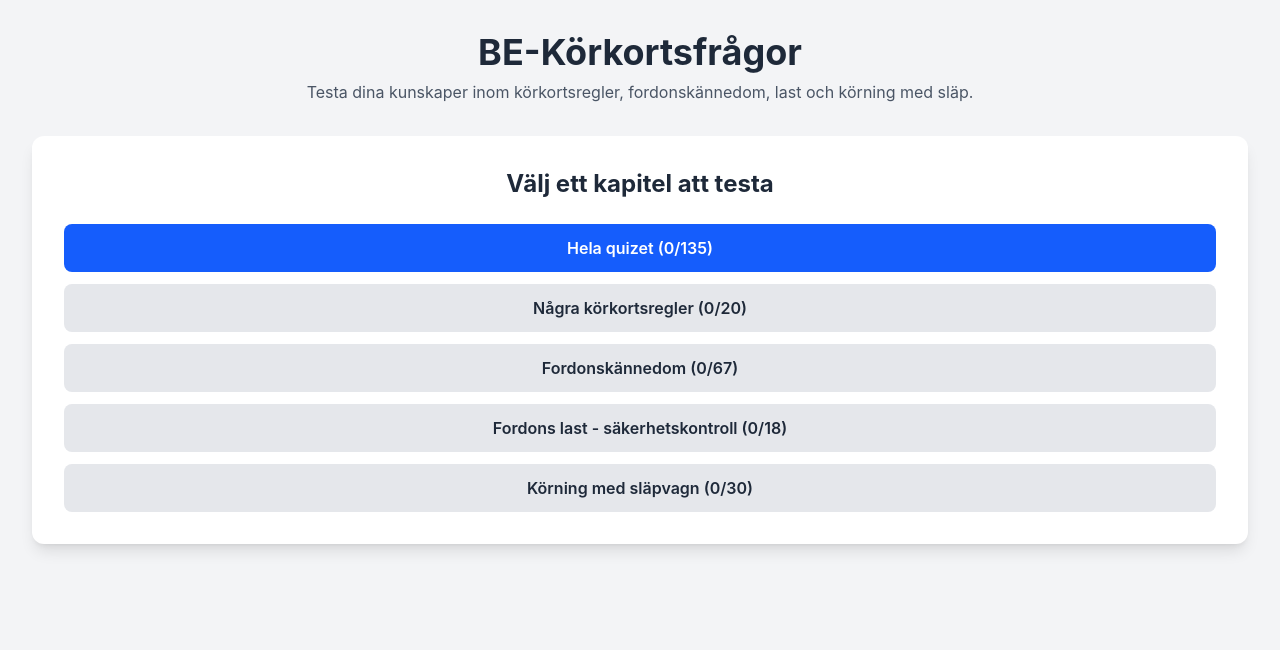
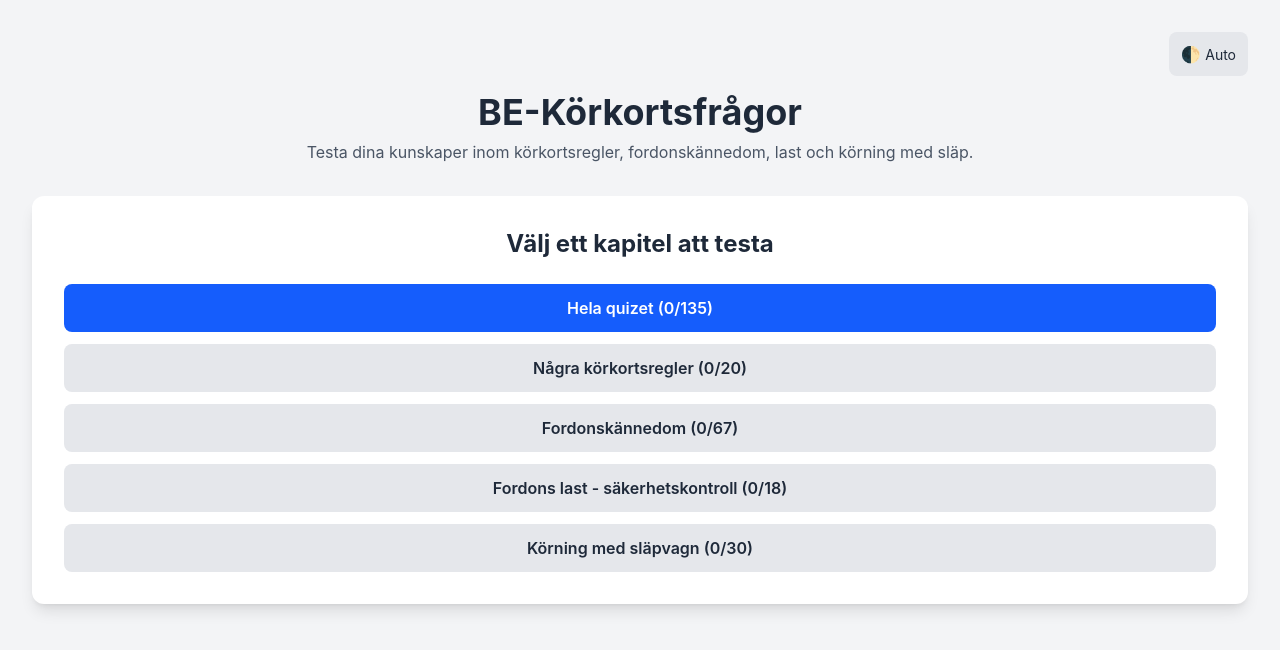
Before and after one commit to acidur1/be-korkort, a React (Vite) app: page / in a window 1280 px wide. Shown: the top 650 px of the page. Built offline with nearby package versions, Linux system fonts and the light colour scheme.

Commit message:
Add dark mode with auto/light/dark cycle and theme toggle

```diff
--- a/src/App.jsx
+++ b/src/App.jsx
@@ -2,14 +2,17 @@ import { useState } from 'react'
 import { allQuizData } from './data/questions.js'
 import { createSession, initialResults } from './lib/quizState.js'
 import { useLocalStorage } from './hooks/useLocalStorage.js'
+import { useTheme } from './hooks/useTheme.js'
 import StartScreen from './views/StartScreen.jsx'
 import QuizSession from './views/QuizSession.jsx'
 import ResultsScreen from './views/ResultsScreen.jsx'
+import ThemeToggle from './components/ThemeToggle.jsx'
 
 export default function App() {
   const [quizResults, setQuizResults] = useLocalStorage('quizResults', initialResults(allQuizData))
   const [screen, setScreen] = useState('start')
   const [session, setSession] = useState(null)
+  const { theme, cycle } = useTheme()
 
   function handleStart(mode, chapterName = null) {
     const s = createSession(mode, allQuizData, quizResults, chapterName)
@@ -43,11 +46,16 @@ export default function App() {
 
   return (
     <div className="container mx-auto p-4 sm:p-6 lg:p-8 text-gray-800 dark:text-gray-100 min-h-screen">
-      <header className="text-center mb-8">
-        <h1 className="text-3xl sm:text-4xl font-bold">BE-Körkortsfrågor</h1>
-        <p className="mt-2 text-gray-600 dark:text-gray-400">
-          Testa dina kunskaper inom körkortsregler, fordonskännedom, last och körning med släp.
-        </p>
+      <header className="mb-8">
+        <div className="flex justify-end mb-4">
+          <ThemeToggle theme={theme} onCycle={cycle} />
+        </div>
+        <div className="text-center">
+          <h1 className="text-3xl sm:text-4xl font-bold">BE-Körkortsfrågor</h1>
+          <p className="mt-2 text-gray-600 dark:text-gray-400">
+            Testa dina kunskaper inom körkortsregler, fordonskännedom, last och körning med släp.
+          </p>
+        </div>
       </header>
 
       {screen === 'start' && (
--- /dev/null
+++ b/src/components/ThemeToggle.jsx
@@ -0,0 +1,13 @@
+export default function ThemeToggle({ theme, onCycle }) {
+  const label = theme === 'auto' ? 'Auto' : theme === 'dark' ? 'Mörkt' : 'Ljust'
+  const icon = theme === 'auto' ? '🌓' : theme === 'dark' ? '🌙' : '☀️'
+  return (
+    <button
+      onClick={onCycle}
+      aria-label={`Tema: ${label}`}
+      className="px-3 py-2 rounded-lg bg-gray-200 dark:bg-gray-700 text-gray-800 dark:text-gray-100 hover:bg-gray-300 dark:hover:bg-gray-600"
+    >
+      <span aria-hidden>{icon}</span> <span className="text-sm">{label}</span>
+    </button>
+  )
+}
--- /dev/null
+++ b/src/hooks/useTheme.js
@@ -0,0 +1,26 @@
+import { useEffect } from 'react'
+import { useLocalStorage } from './useLocalStorage.js'
+
+export function useTheme() {
+  const [theme, setTheme] = useLocalStorage('theme', 'auto') // 'light' | 'dark' | 'auto'
+
+  useEffect(() => {
+    const root = document.documentElement
+    const apply = () => {
+      const isDark = theme === 'dark' || (theme === 'auto' && window.matchMedia('(prefers-color-scheme: dark)').matches)
+      root.classList.toggle('dark', isDark)
+    }
+    apply()
+    if (theme === 'auto') {
+      const mq = window.matchMedia('(prefers-color-scheme: dark)')
+      mq.addEventListener('change', apply)
+      return () => mq.removeEventListener('change', apply)
+    }
+  }, [theme])
+
+  function cycle() {
+    setTheme(t => (t === 'auto' ? 'light' : t === 'light' ? 'dark' : 'auto'))
+  }
+
+  return { theme, setTheme, cycle }
+}
```
